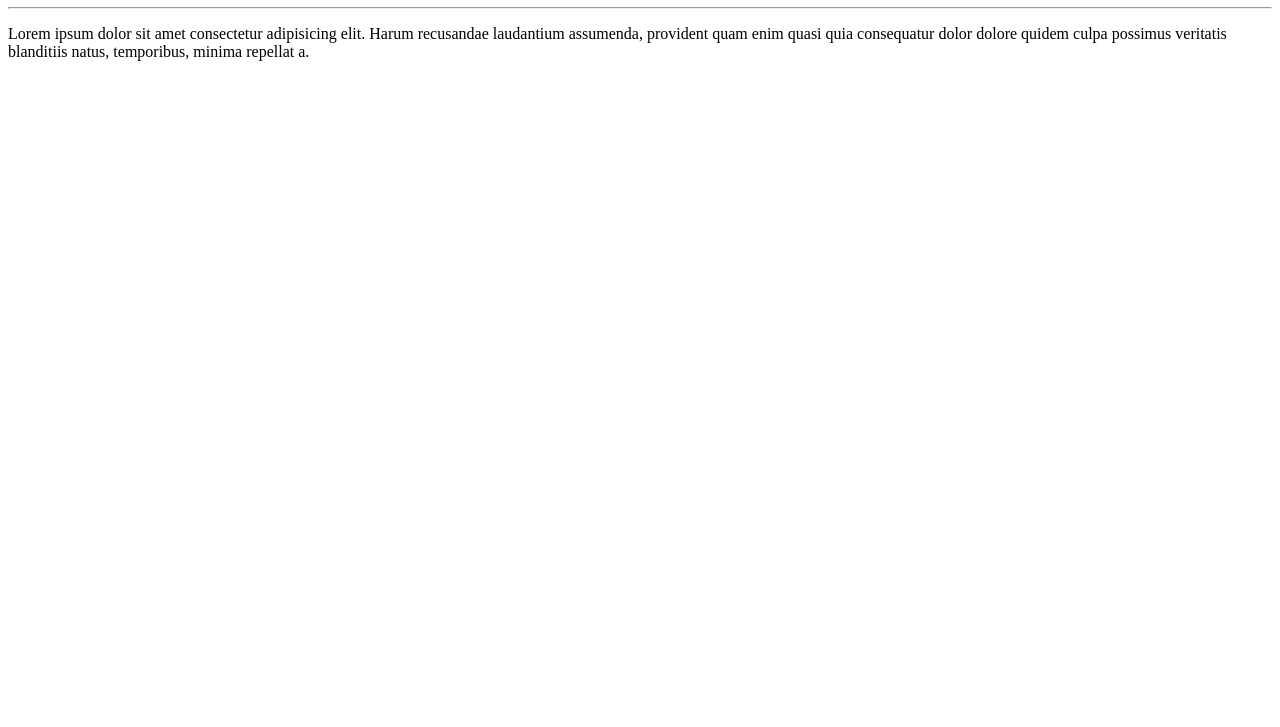
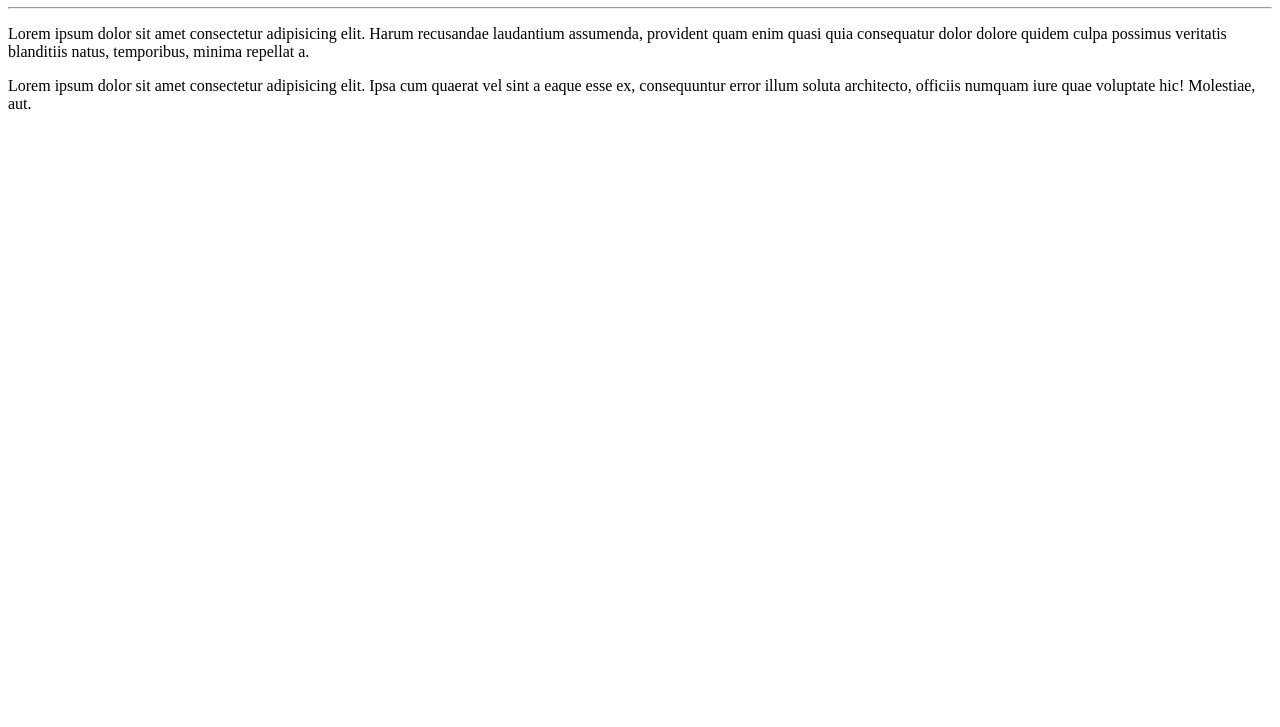
Before and after one commit to GrasieleRocha/Ola-Mundo, a plain HTML site: page site-exemplo/index.html in a window 1280 px wide. Shown: the part 73-800 px from the top of the page. Drawn offline with Linux system fonts and the light colour scheme.

Commit message:
adicionei um paragrafo

```diff
--- a/site-exemplo/index.html
+++ b/site-exemplo/index.html
@@ -10,5 +10,6 @@
     <h1> olá, Mundo!</h1>
     <hr>
     <p>Lorem ipsum dolor sit amet consectetur adipisicing elit. Harum recusandae laudantium assumenda, provident quam enim quasi quia consequatur dolor dolore quidem culpa possimus veritatis blanditiis natus, temporibus, minima repellat a.</p>
+<p>Lorem ipsum dolor sit amet consectetur adipisicing elit. Ipsa cum quaerat vel sint a eaque esse ex, consequuntur error illum soluta architecto, officiis numquam iure quae voluptate hic! Molestiae, aut.</p>
 </body>
 </html>
```
